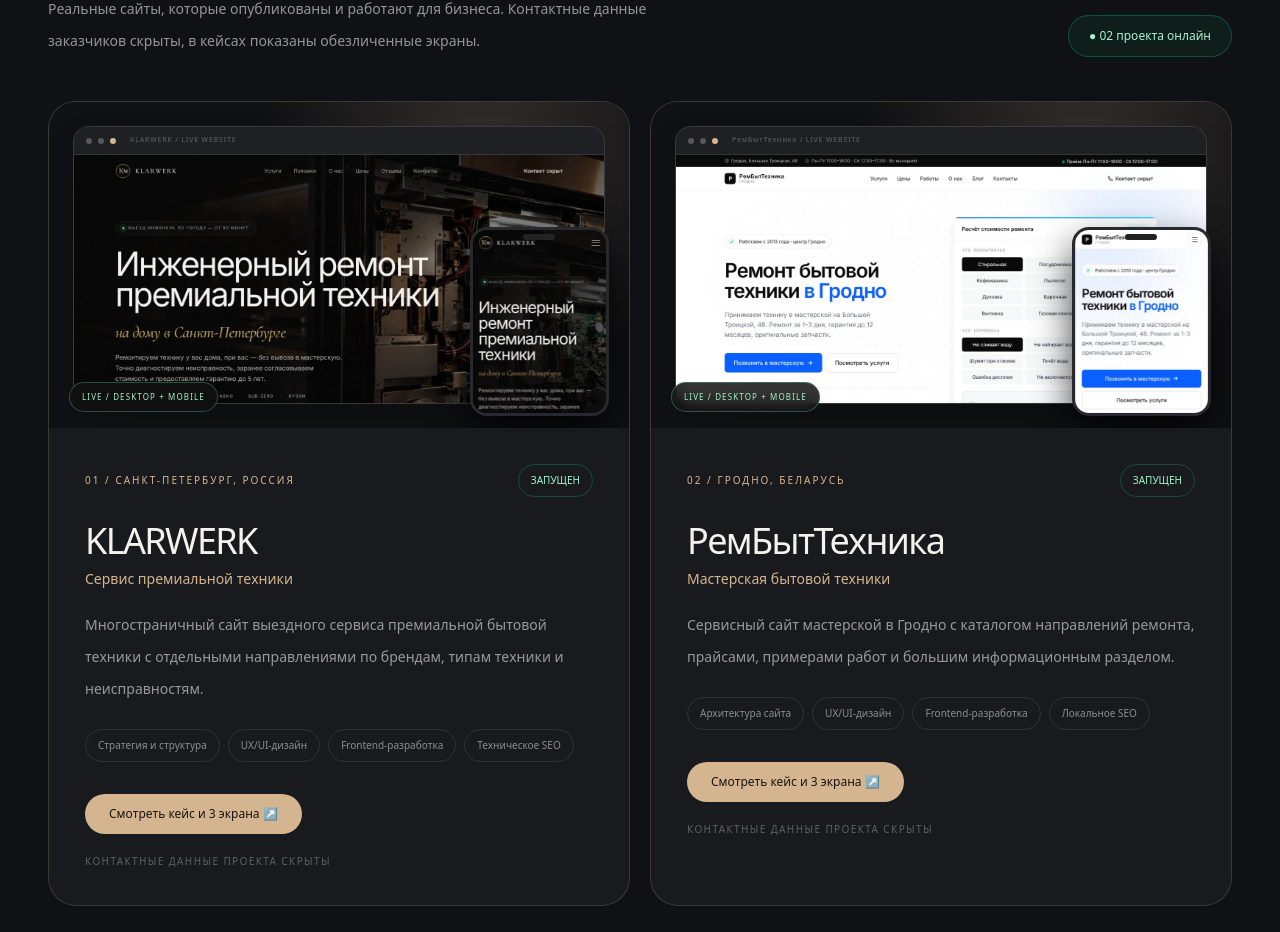
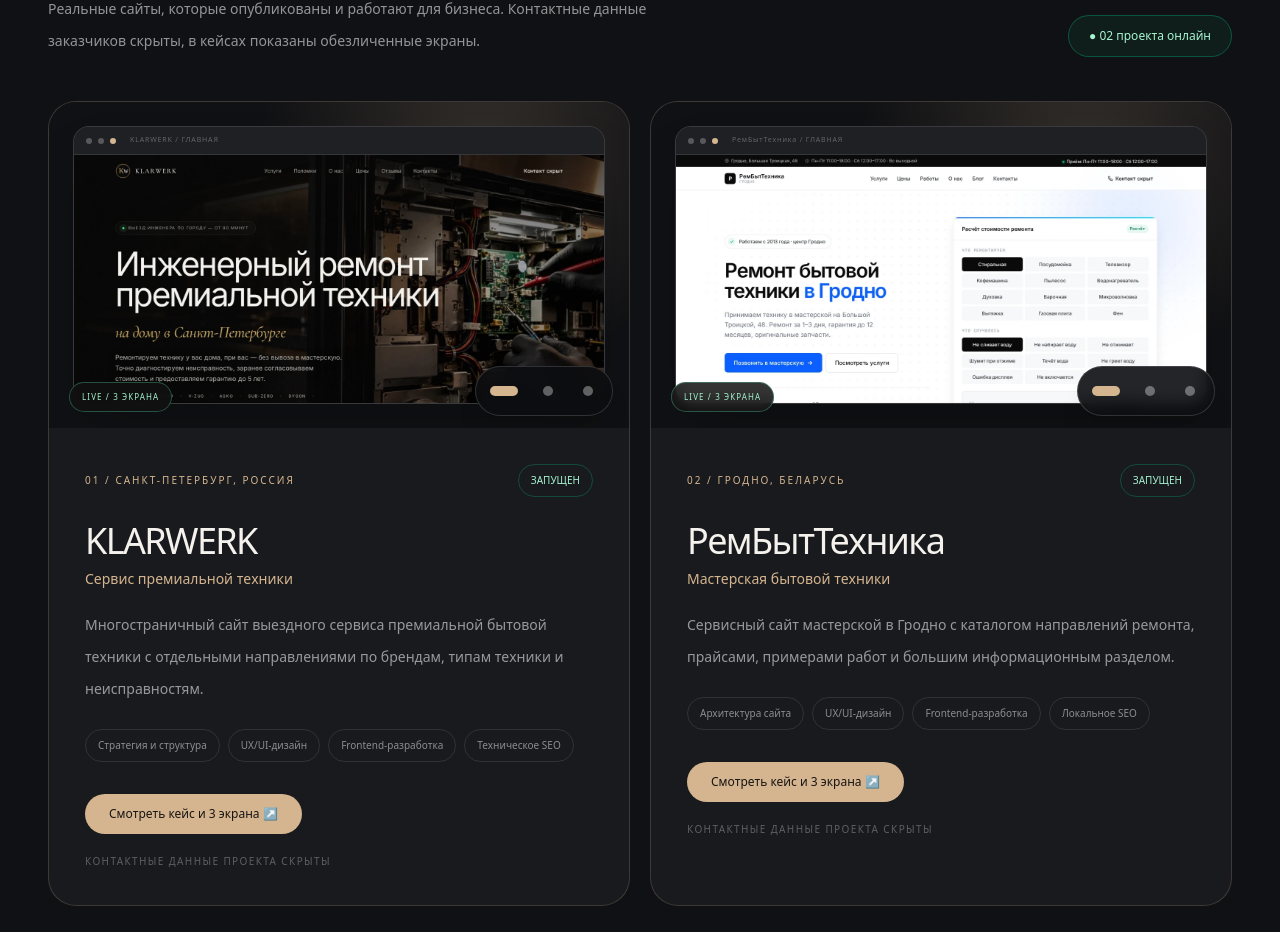
Before and after one commit to bdjsjss7-sys/kodera, a Next.js app: page / in a window 1280 px wide. Shown: the part 7288-8220 px from the top of the page. Built offline with nearby package versions, Linux system fonts and the light colour scheme.

Commit message:
Make launched project screenshot controls interactive

```diff
--- a/src/components/RealProjects.tsx
+++ b/src/components/RealProjects.tsx
@@ -1,18 +1,29 @@
+"use client";
 import Link from "next/link";
+import {useState} from "react";
 import {realProjects} from "@/lib/realProjects";
 
+const previewViews=[
+ {id:"desktop",label:"Главная",file:"desktop"},
+ {id:"services",label:"Услуги",file:"services"},
+ {id:"mobile",label:"Телефон",file:"mobile"}
+] as const;
+
 function ProjectPreview({slug,name}:{slug:string;name:string}){
+ const [active,setActive]=useState(0);
+ const view=previewViews[active];
+ const mobile=view.id==="mobile";
  return <div className="relative h-full min-h-[270px] overflow-hidden bg-[#101114] p-4 md:p-6">
-  <div className="absolute inset-0 bg-[radial-gradient(circle_at_75%_15%,rgba(213,181,143,.18),transparent_44%)]"/>
-  <div className="relative h-full overflow-hidden rounded-[16px] border border-white/15 bg-[#17181c] shadow-2xl transition duration-700 group-hover:-translate-y-1 group-hover:rotate-[-.4deg]">
-   <div className="flex h-7 items-center gap-1.5 border-b border-white/10 bg-[#1f2024] px-3"><i className="h-1.5 w-1.5 rounded-full bg-white/25"/><i className="h-1.5 w-1.5 rounded-full bg-white/25"/><i className="h-1.5 w-1.5 rounded-full bg-[#d5b58f]"/><span className="ml-2 text-[7px] tracking-[.12em] text-white/30">{name} / LIVE WEBSITE</span></div>
-   <img src={`/projects/${slug}-desktop.webp`} alt={`Главная страница запущенного сайта ${name} на компьютере`} className="h-[calc(100%-1.75rem)] w-full object-cover object-top"/>
+  <div className="pointer-events-none absolute inset-0 bg-[radial-gradient(circle_at_75%_15%,rgba(213,181,143,.18),transparent_44%)]"/>
+  <div className={`relative mx-auto h-full overflow-hidden border border-white/15 bg-[#17181c] shadow-2xl transition-all duration-500 ${mobile?"max-w-[34%] rounded-[22px] border-[4px] border-[#292a2f]":"w-full rounded-[16px]"}`}>
+   {!mobile&&<div className="flex h-7 items-center gap-1.5 border-b border-white/10 bg-[#1f2024] px-3"><i className="h-1.5 w-1.5 rounded-full bg-white/25"/><i className="h-1.5 w-1.5 rounded-full bg-white/25"/><i className="h-1.5 w-1.5 rounded-full bg-[#d5b58f]"/><span className="ml-2 text-[7px] tracking-[.12em] text-white/30">{name} / {view.label.toUpperCase()}</span></div>}
+   {mobile&&<div className="absolute left-1/2 top-2 z-10 h-1.5 w-10 -translate-x-1/2 rounded-full bg-[#222]"/>}
+   <img key={view.id} src={`/projects/${slug}-${view.file}.webp`} alt={`${view.label}: обезличенный экран запущенного сайта ${name}`} className={`w-full animate-[fadeIn_.3s_ease] object-cover object-top ${mobile?"h-full":"h-[calc(100%-1.75rem)]"}`}/>
   </div>
-  <div className="absolute bottom-3 right-5 h-[58%] w-[24%] overflow-hidden rounded-[17px] border-[3px] border-[#28292e] bg-[#111] shadow-[0_18px_38px_#000b] transition duration-700 group-hover:-translate-y-2 group-hover:rotate-[1.5deg]">
-   <div className="absolute left-1/2 top-1 z-10 h-1.5 w-8 -translate-x-1/2 rounded-full bg-[#222]"/>
-   <img src={`/projects/${slug}-mobile.webp`} alt={`Мобильная версия сайта ${name}`} className="h-full w-full object-cover object-top"/>
+  <span className="pointer-events-none absolute bottom-4 left-5 rounded-full border border-emerald-300/30 bg-[#111]/85 px-3 py-2 text-[8px] tracking-[.14em] text-emerald-200 backdrop-blur">LIVE / 3 ЭКРАНА</span>
+  <div className="absolute bottom-3 right-4 z-30 flex items-center gap-1 rounded-full border border-white/15 bg-[#0d0e11]/90 p-1.5 shadow-xl backdrop-blur" role="tablist" aria-label={`Скриншоты проекта ${name}`}>
+   {previewViews.map((item,index)=><button key={item.id} type="button" role="tab" aria-selected={active===index} aria-label={`Показать: ${item.label}`} onClick={event=>{event.preventDefault();event.stopPropagation();setActive(index)}} className="flex h-9 min-w-9 touch-manipulation items-center justify-center rounded-full px-2 focus-visible:outline-none focus-visible:ring-2 focus-visible:ring-[#d5b58f]"><span className={`block rounded-full transition-all duration-300 ${active===index?"h-2.5 w-7 bg-[#d5b58f]":"h-2.5 w-2.5 bg-white/35 hover:bg-white/70"}`}/></button>)}
   </div>
-  <span className="absolute bottom-4 left-5 rounded-full border border-emerald-300/30 bg-[#111]/85 px-3 py-2 text-[8px] tracking-[.14em] text-emerald-200 backdrop-blur">LIVE / DESKTOP + MOBILE</span>
  </div>
 }
 export default function RealProjects({compact=false}:{compact?:boolean}){
```
